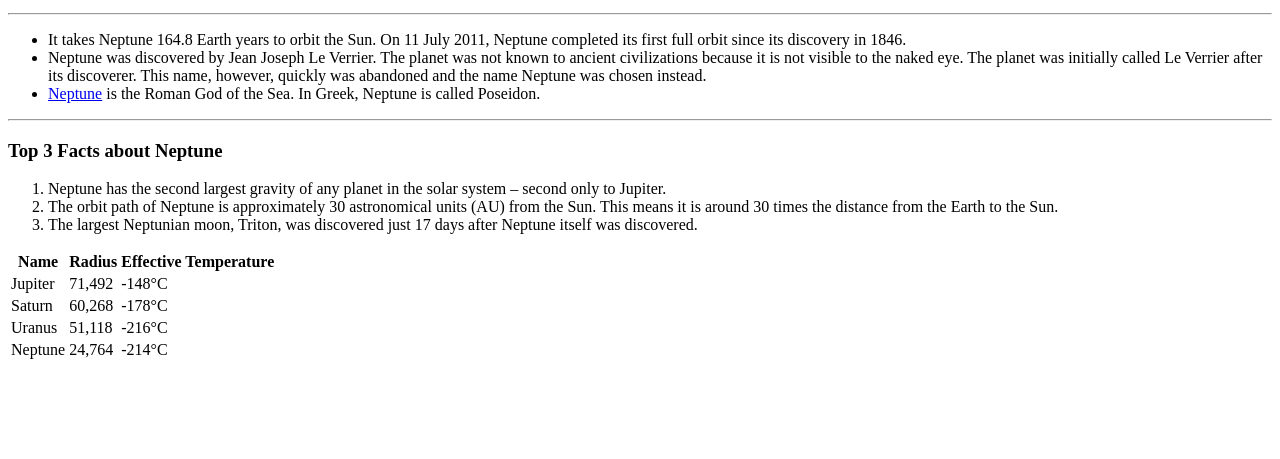
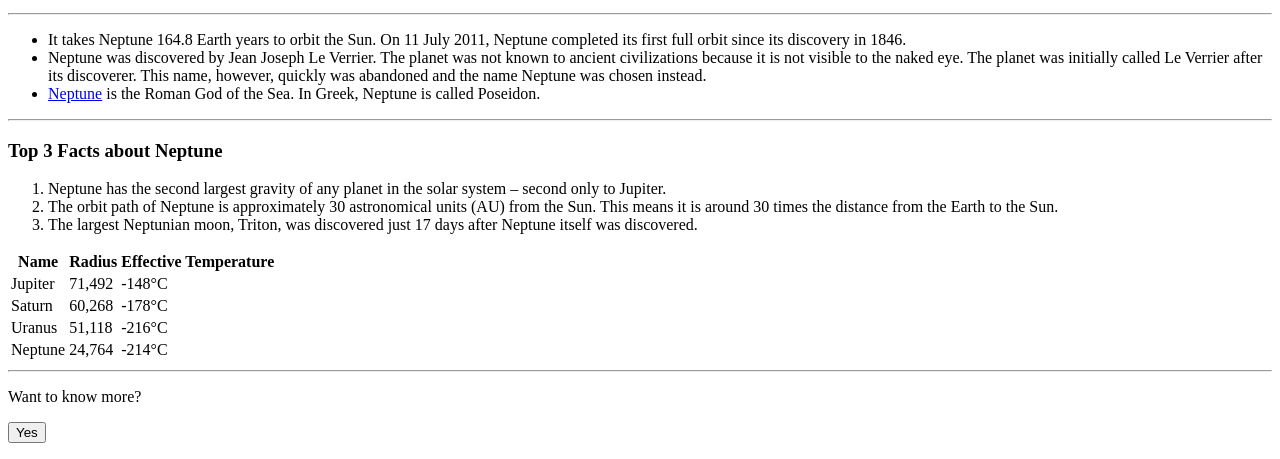
Before and after one commit to davidnicholastaylor/CWDC2-HTML, a plain HTML site: page index.html in a window 1280 px wide. Shown: the part 486-945 px from the top of the page. Before the commit the page ends 856 px from the top, so only its background shows below. Drawn offline with Linux system fonts and the light colour scheme.

Commit message:
created a form with a button

```diff
--- a/index.html
+++ b/index.html
@@ -57,5 +57,10 @@
             </tr>
         </tbody>
     </table>
+    <hr/>
+    <form action="https://space-facts.com/neptune/">
+        <p>Want to know more?</p>
+        <p><input type="submit" value="Yes"></p>
+    </form>
 </body>
 </html>
```
